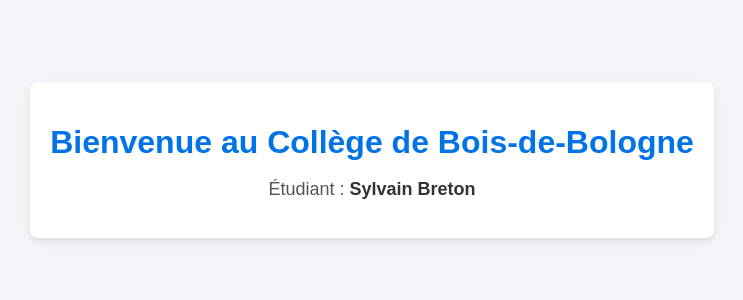
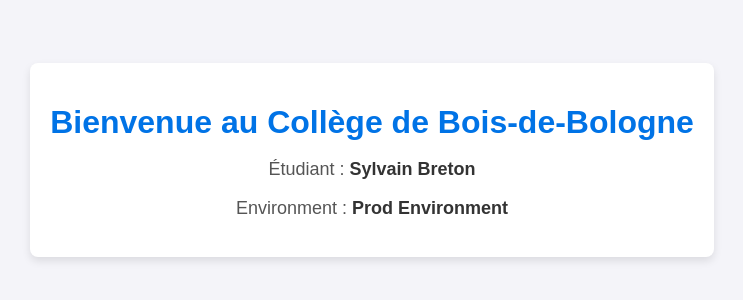
Before and after one commit to roadrunnor/pratique_gh_actions, a plain HTML site: page index.html in a window 1280 px wide. Shown: the part 240-540 px from the top of the page, without its empty margins (268-1011 px from the left). Drawn offline with Linux system fonts and the light colour scheme.

Commit message:
Updated HTML

```diff
--- a/index.html
+++ b/index.html
@@ -10,6 +10,7 @@
 		<div class="container">
 			<h1>Bienvenue au Collège de Bois-de-Bologne</h1>
 			<p>Étudiant : <span id="nom_etudiant">Sylvain Breton</span></p>
+			<p>Environment : <span id="nom_etudiant">Prod Environment</span></p>
 		</div>
 	</body>
 </html>
```
